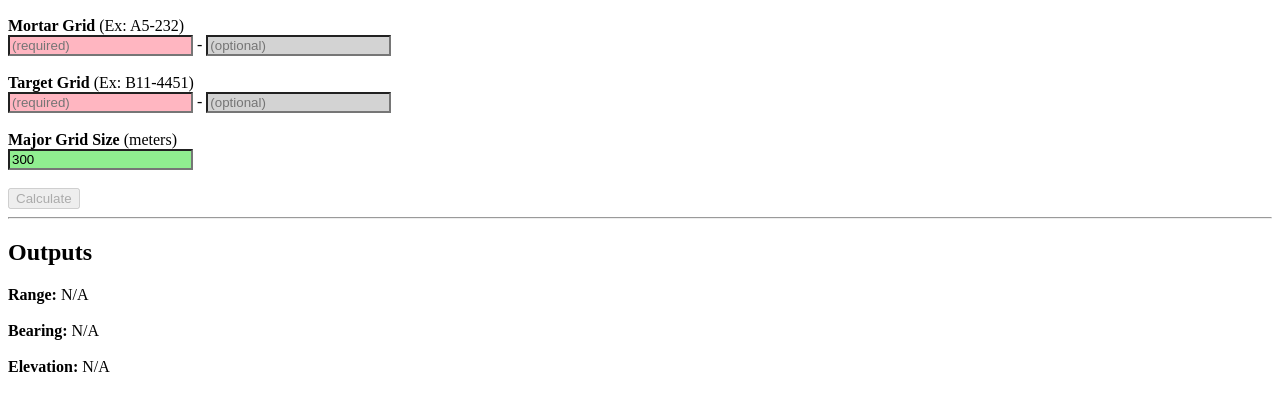
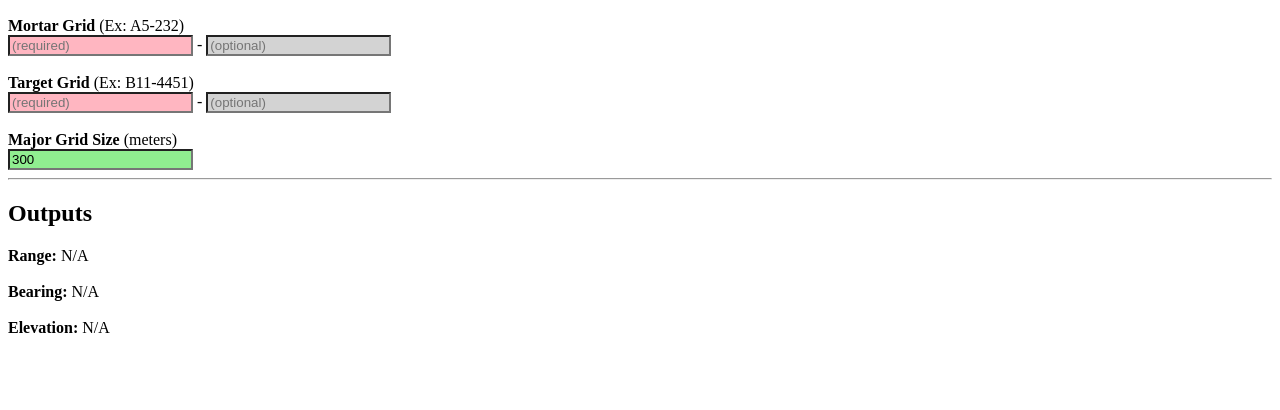
Before and after one commit to Whiplash141/squad-mortar-calculator, a plain HTML site: page index.html in a window 1280 px wide. Shown: the part 110-520 px from the top of the page. Drawn offline with Linux system fonts and the light colour scheme.

Commit message:
removed calculate button since calculation is now done on valid inputs

```diff
--- a/index.html
+++ b/index.html
@@ -41,9 +41,6 @@
         <b>Major Grid Size</b> (meters)
         <br>
         <input class='valid' type='number' id='size' min='1'/>
-        <br>
-        <br>
-        <button type='button' id='calculate' onclick='calculateSoln()'>Calculate</button>
     </form>
 </div>
 <hr>
@@ -71,8 +68,6 @@ const targetSubgridElm = document.getElementById('target-subgrid');
 const rangeElm = document.getElementById('range');
 const bearingElm = document.getElementById('bearing');
 const elevationElm = document.getElementById('elevation');
-
-const btnCalculate = document.getElementById('calculate');
 
 const tooCloseElm = document.getElementById('too-close');
 const tooFarElm = document.getElementById('too-far');
@@ -157,7 +152,6 @@ function validateInputs() {
     valid &= validateSubgrid(originSubgridElm);
     valid &= validateSubgrid(targetSubgridElm);
 
-    btnCalculate.disabled = !valid;
     if (valid)
     {
         calculateSoln();
```
